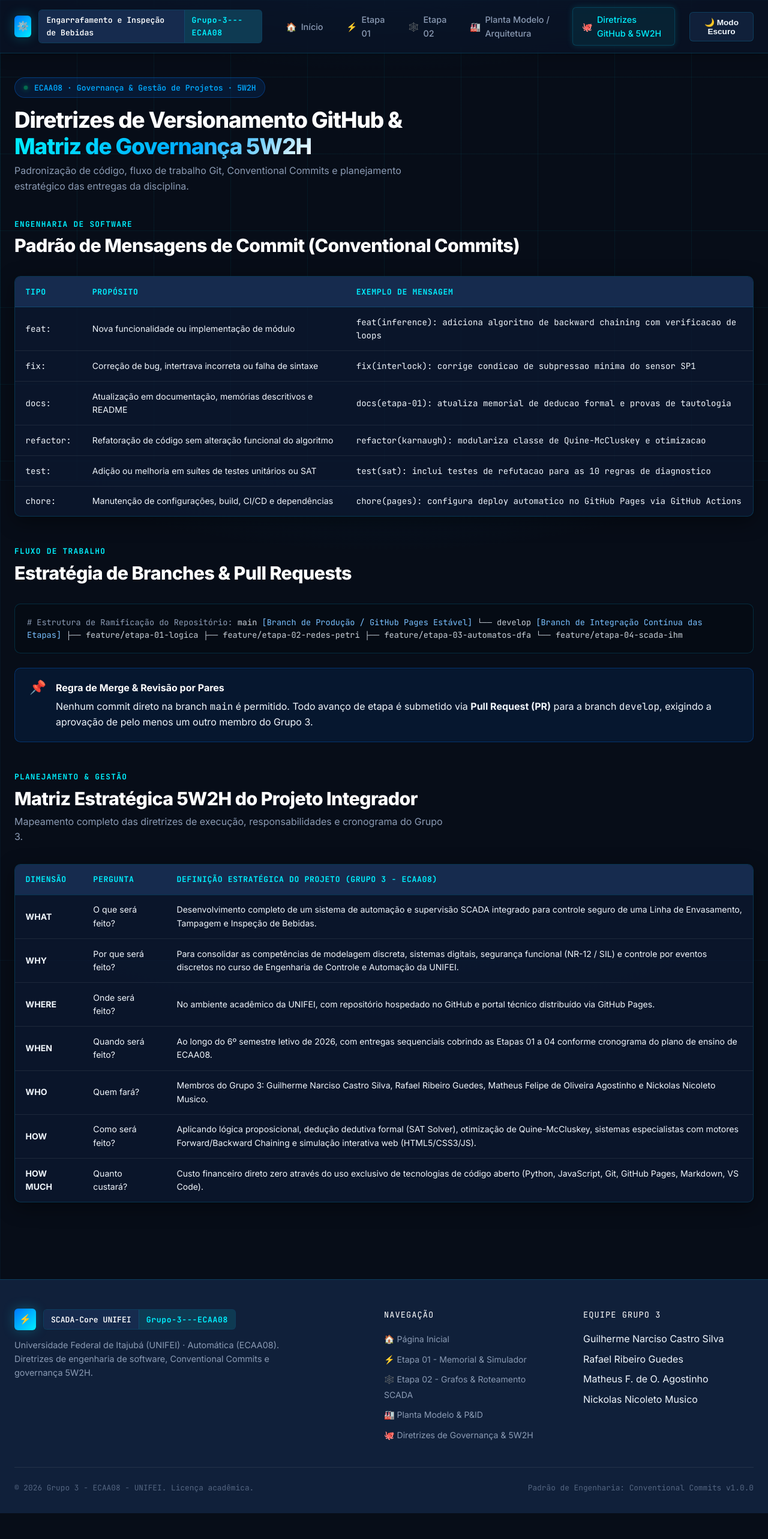
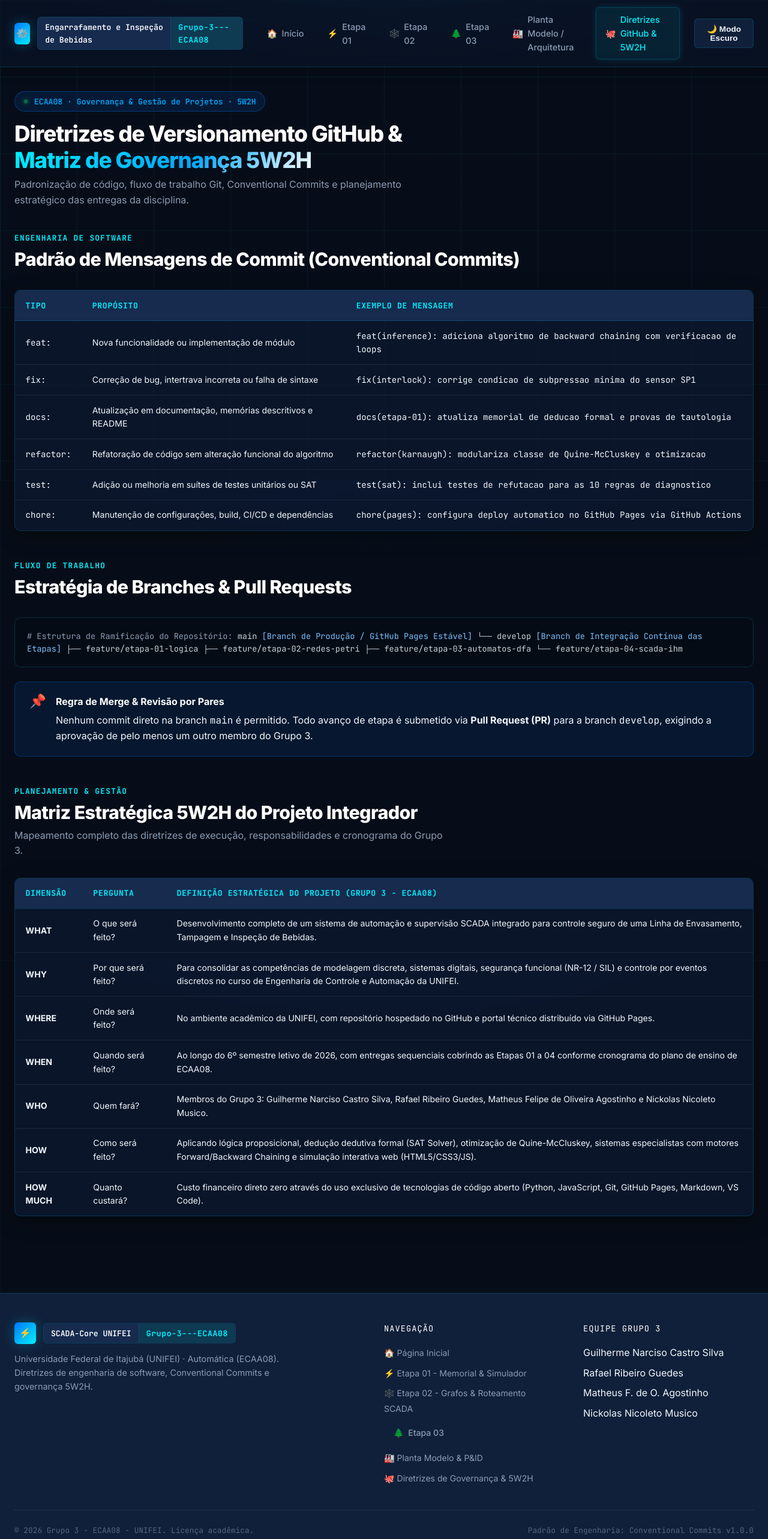
Before and after one commit to GuiCastro7/Grupo-3---ECAA08, a plain HTML site: page doc/diretrizes-github.html in a window 1280 px wide. Shown: the whole page at 60% size. Before the commit the page ends 2522 px from the top, so only its background shows below. Drawn offline with Linux system fonts and the light colour scheme.

Commit message:
Add link to Etapa 03 in navigation and footer

```diff
--- a/doc/diretrizes-github.html
+++ b/doc/diretrizes-github.html
@@ -27,6 +27,7 @@
           <li><a href="../index.html" class="nav-link"><span>🏠</span> Início</a></li>
           <li><a href="etapa-01-logica.html" class="nav-link"><span>⚡</span> Etapa 01</a></li>
           <li><a href="etapa-02-grafos.html" class="nav-link"><span>🕸️</span> Etapa 02</a></li>
+          <li><a href="doc/etapa-03-arvores.html" class="nav-link"><span>🌲</span> Etapa 03</a></li>
           <li><a href="planta-modelo.html" class="nav-link"><span>🏭</span> Planta Modelo / Arquitetura</a></li>
           <li><a href="diretrizes-github.html" class="nav-link active"><span>🐙</span> Diretrizes GitHub & 5W2H</a></li>
         </ul>
@@ -222,6 +223,7 @@ main                      <span style="color: #79c0ff;">[Branch de Produção /
           <li><a href="../index.html">🏠 Página Inicial</a></li>
           <li><a href="etapa-01-logica.html">⚡ Etapa 01 - Memorial & Simulador</a></li>
           <li><a href="etapa-02-grafos.html">🕸️ Etapa 02 - Grafos & Roteamento SCADA</a></li>
+          <li><a href="doc/etapa-03-arvores.html" class="nav-link"><span>🌲</span> Etapa 03</a></li>
           <li><a href="planta-modelo.html">🏭 Planta Modelo & P&ID</a></li>
           <li><a href="diretrizes-github.html">🐙 Diretrizes de Governança & 5W2H</a></li>
         </ul>
```
